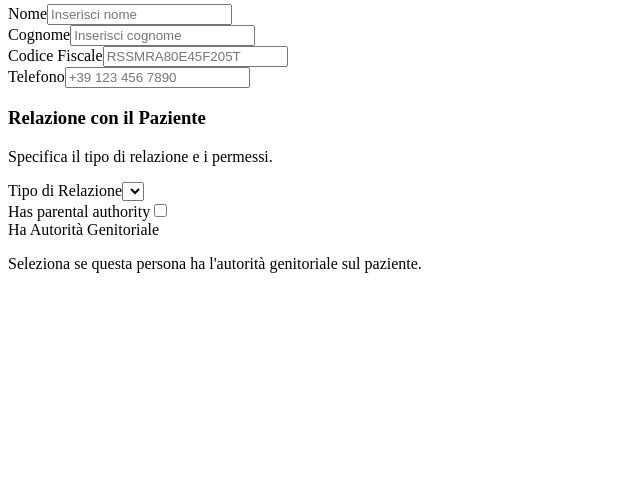
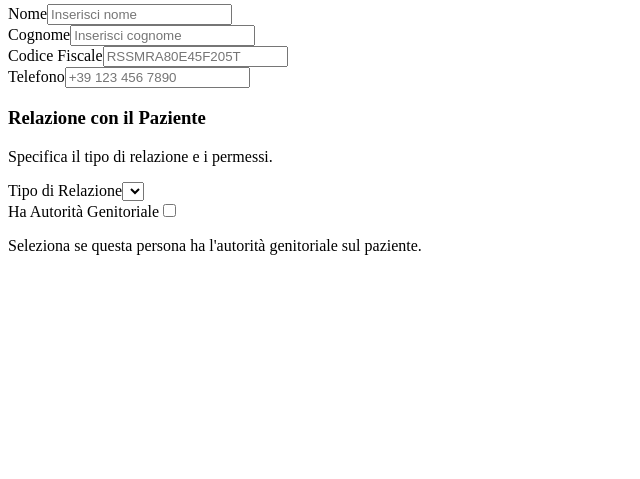
Before and after one commit to fanovi/TherapyCRM, a Yii app: template frontend/views/patient/create-credentials.php in a window 1280 px wide. Shown: the part 4804-5283 px from the top of the page, without its empty margins (0-640 px from the left). Run offline with PHP 8.4 and a stand-in for Yii, Linux system fonts and the light colour scheme; the template is opened without the code that fills it, so the values that code supplies are empty; form fields are guessed from the names that the template uses; some libraries are stand-ins or nearby versions.

Commit message:
Refactor create-credentials view: Update parental authority checkbox implementation to improve UI and accessibility. Enhance label and error handling for better user experience.

```diff
--- a/frontend/views/patient/create-credentials.php
+++ b/frontend/views/patient/create-credentials.php
@@ -232,16 +232,17 @@ $this->params['breadcrumbs'][] = $this->title;
                 </div>
 
                 <div class="sm:col-span-2">
-                    <div class="flex items-center">
-                        <?= $form->field($accountPatient, 'has_parental_authority')->checkbox([
-                            'class' => 'w-4 h-4 text-brand-600 bg-gray-100 border-gray-300 rounded focus:ring-brand-500 dark:focus:ring-brand-600 dark:ring-offset-gray-800 focus:ring-2 dark:bg-gray-700 dark:border-gray-600',
-                            'template' => '{input}',
-                            'labelOptions' => ['style' => 'display:none;'],
-                        ]) ?>
-                        <label class="ml-2 text-sm font-medium text-gray-700 dark:text-gray-300">
-                            Ha Autorità Genitoriale
-                        </label>
-                    </div>
+                    <?= $form->field($accountPatient, 'has_parental_authority', [
+                        'template' => '<div class="flex items-center">{input}{label}</div>{error}{hint}',
+                        'labelOptions' => [
+                            'class' => 'ml-2 text-sm font-medium text-gray-700 dark:text-gray-300'
+                        ],
+                        'options' => ['class' => '']
+                    ])->checkbox([
+                        'class' => 'w-4 h-4 text-brand-600 bg-gray-100 border-gray-300 rounded focus:ring-brand-500 dark:focus:ring-brand-600 dark:ring-offset-gray-800 focus:ring-2 dark:bg-gray-700 dark:border-gray-600',
+                        'uncheck' => '0',
+                        'value' => '1'
+                    ])->label('Ha Autorità Genitoriale') ?>
                     <p class="mt-1 text-xs text-gray-500 dark:text-gray-400">
                         Seleziona se questa persona ha l'autorità genitoriale sul paziente.
                     </p>
```
Also changed, not shown: 2 other files.
